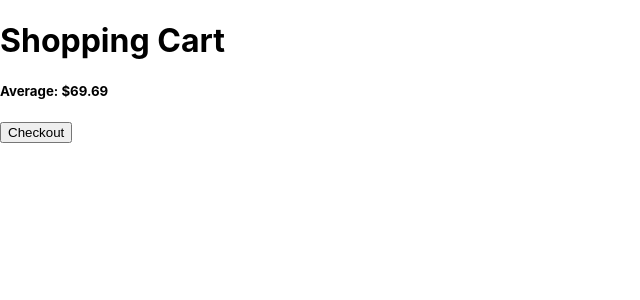
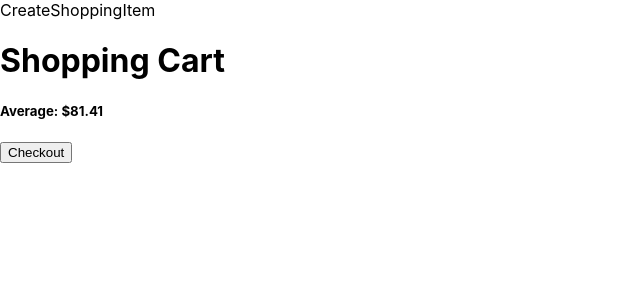
Before and after one commit to christine-iyer/reducer, a React (Create React App) app: page / in a window 1280 px wide. Shown: the top 300 px of the page, without its empty margins (0-640 px from the left). Built offline with nearby package versions, Linux system fonts and the light colour scheme.

Commit message:
adding item, unenergetically.

```diff
--- a/src/App.js
+++ b/src/App.js
@@ -1,37 +1,8 @@
 import {useState} from 'react';
+import './components/CreateShoppingItem'
+import CreateShoppingItem from './components/CreateShoppingItem';
 
-const shoppingCart = [
-  {
-    id: 1,
-    product: 'Fjallraven - Foldsack No. 1 Backpack, Fits 15 Laptops',
-    qty: 1,
-    price: 109.95,
-  },
-  {
-    id: 2,
-    product: 'Mens Casual Premium Slim Fit T-Shirts ',
-    qty: 1,
-    price: 22.3,
-  },
-  {
-    id: 3,
-    product: 'Mens Cotton Jacket',
-    qty: 2,
-    price: 55.99,
-  },
-  {
-    id: 4,
-    product: 'Mens Casual Slim Fit',
-    qty: 1,
-    price: 15.99,
-  },
-  {
-    id: 5,
-    product: 'Mens Casual Slim Fit',
-    qty: 4,
-    price: 22.06,
-  }
-];
+
 export default function App() {
   const [item, setItem] = useState({
     id: 0,
@@ -39,12 +10,52 @@ export default function App() {
     qty: 0,
     price: 0
   })
+  const [shoppingCart, setShoppingCart] = useState([
+    {
+      id: 1,
+      product: 'Green Jacket',
+      qty: 1,
+      price: 109.95,
+    },
+    {
+      id: 2,
+      product: 'Green Pants ',
+      qty: 1,
+      price: 22.3,
+    },
+    {
+      id: 3,
+      product: 'White Shoes',
+      qty: 2,
+      price: 55.99,
+    },
+    {
+      id: 4,
+      product: 'T-Shirt',
+      qty: 1,
+      price: 15.99,
+    },
+    {
+      id: 5,
+      product: 'White Belt',
+      qty: 4,
+      price: 22.06,
+    }, {
+    id: 6,
+    product: 'White Bag',
+    qty: 1,
+    price: 139.99,}
+
+  ])
 
   let total = shoppingCart.reduce((a, b) => {
     return a + (b.qty * b.price)/shoppingCart.length;
   }, 0);
   return (
     <div className="container text-center mt-3">
+   <>
+   <CreateShoppingItem/>
+   </>
       <h1>Shopping Cart</h1>
       <h5>Average: ${total.toFixed(2)}</h5>
       <button className="btn btn-primary mt-3">Checkout</button>
--- /dev/null
+++ b/src/components/CreateShoppingItem.js
@@ -0,0 +1,7 @@
+import React from 'react'
+
+export default function CreateShoppingItem({item}) {
+  return (
+    <div>CreateShoppingItem</div>
+  )
+}
```
